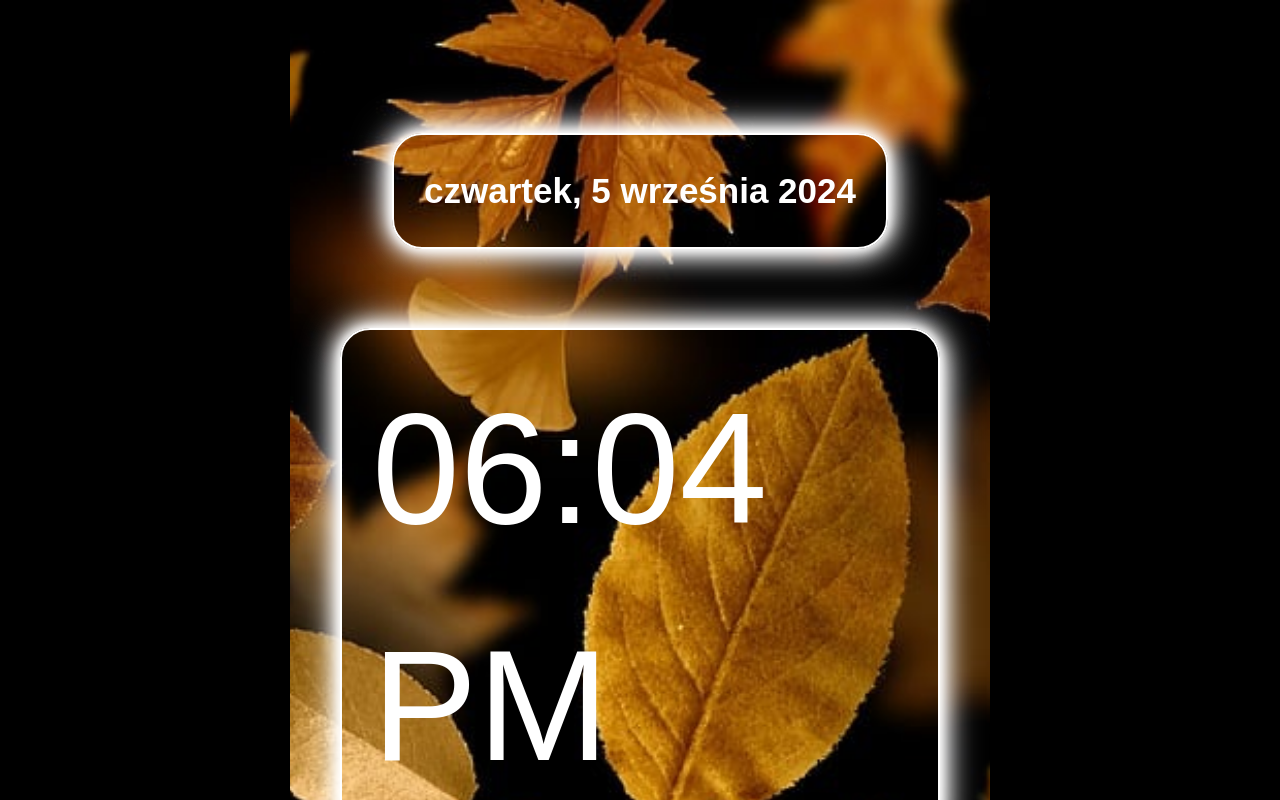
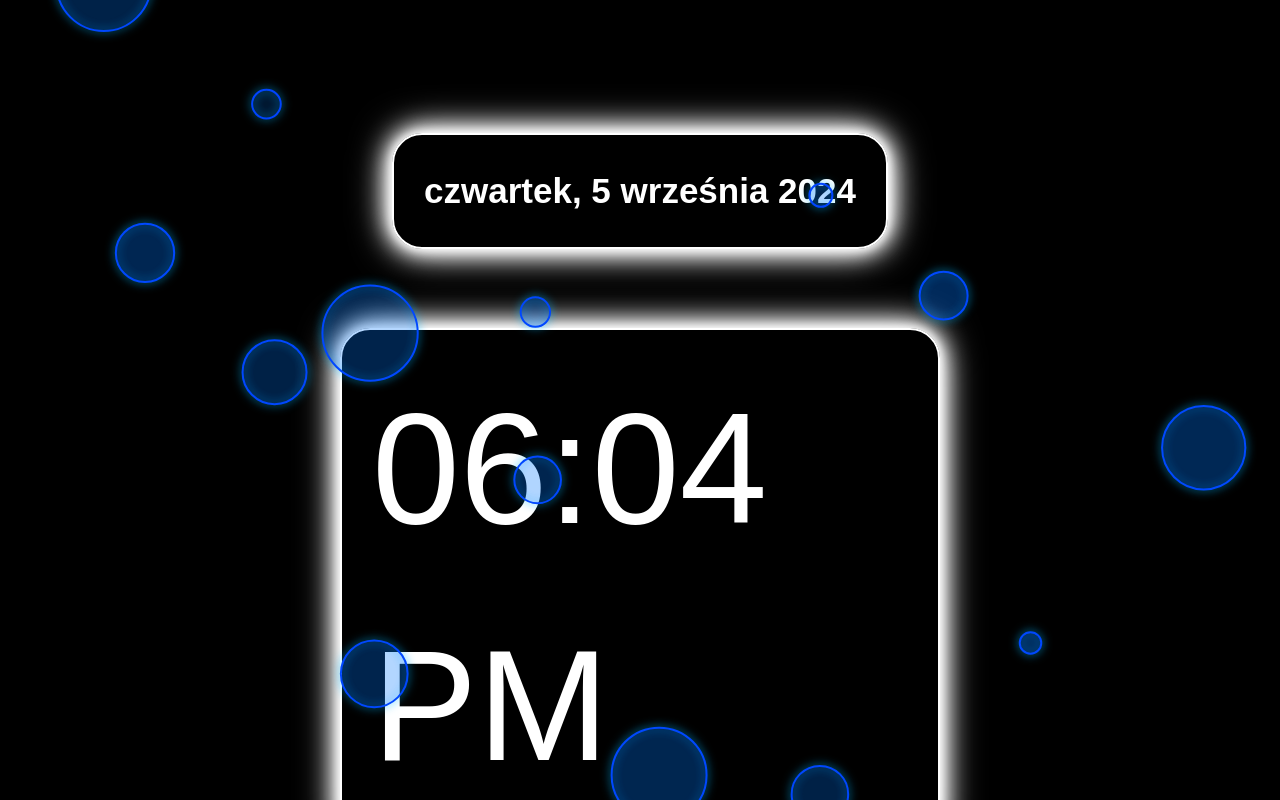
Before and after one commit to Krislv4nk/zegarek, a React (Vite) app: page /zegarek/first in a window 1280 px wide. Shown: the top 800 px of the page. Built offline with nearby package versions, Linux system fonts and the light colour scheme.

Commit message:
background bubbles

```diff
--- a/src/components/Background/Background.jsx
+++ b/src/components/Background/Background.jsx
@@ -16,7 +16,7 @@ export const Background = () => {
 
   const options = useMemo(
     () => ({
-     fpsLimit: 60,
+     fpsLimit: 20,
       interactivity: {
 
         modes: {
@@ -39,42 +39,47 @@ export const Background = () => {
             sync: true,
           }
         },
-         links: {
-          color: "#ffffff",
-          distance: 250,
-          enable: true,
-          opacity: 0.5,
-          width: 3,
+        stroke: {
+        width: 2,
+        color: {
+          value: "#00baff",
+          animation: {
+            enable: true,
+            speed: 10,
+            sync: true,
+          }
         },
+      },
+
         move: {
-          direction: "top",
+          direction: "none",
           enable: true,
           outModes: {
             default: "out",
           },
           random: false,
-          speed: 3,
+          speed: 0.5,
           straight: false,
         },
         number: {
           density: {
             enable: true,
           },
-          value: 60,
+          value: 30,
         },
         opacity: {
-          value: { min: 0.1, max: 2 },
-          animation: {
-            enable: true,
-            speed: 10,
-            sync: false,
-          },
+          value: { min: 0.1, max: 0.2 },
+          // animation: {
+          //   enable: true,
+          //   speed: 10,
+          //   sync: false,
+          // },
         },
         shape: {
           type: "circle",
         },
         size: {
-          value: { min: 1, max: 20 },
+          value: { min: 10, max: 50 },
 
         },
         shadow: {
@@ -96,16 +101,10 @@ export const Background = () => {
     return null;
   }
     return (
-
       <Particles
         id="tsparticles"
         init={initParticlesEngine}
         options={options}
-
       />
-
     );
-
-
-
 };
--- a/src/components/Container/Container.module.css
+++ b/src/components/Container/Container.module.css
@@ -1,6 +1,6 @@
 @media screen and (min-width: 700px) {
 .container {
-     background-image: url('./../../assets/images/leaves.jpg');
+     /* background-image: url('./../../assets/images/leaves.jpg'); */
   background-size: cover;
   background-position: center;
 
--- a/src/components/SharedLayout/SharedLayout.jsx
+++ b/src/components/SharedLayout/SharedLayout.jsx
@@ -1,10 +1,12 @@
 import { Suspense } from 'react';
 import { Outlet } from 'react-router-dom';
 import { Container } from './../Container/Container';
+import { Background } from '../../components/Background/Background';
 
 const SharedLayout = () => {
   return (
     <Container>
+      <Background/>
       <Suspense fallback={null}>
         <Outlet />
       </Suspense>
```
